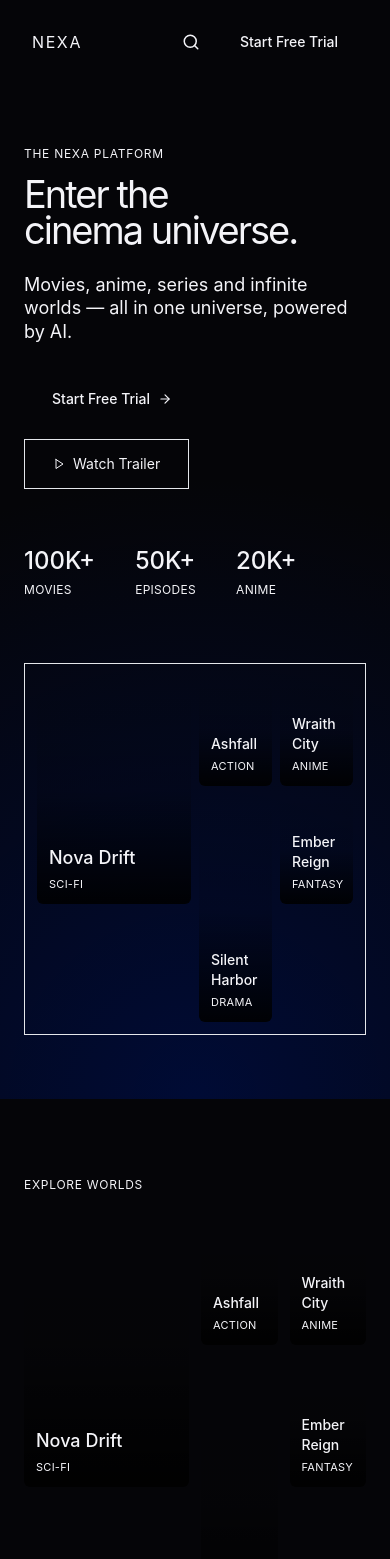
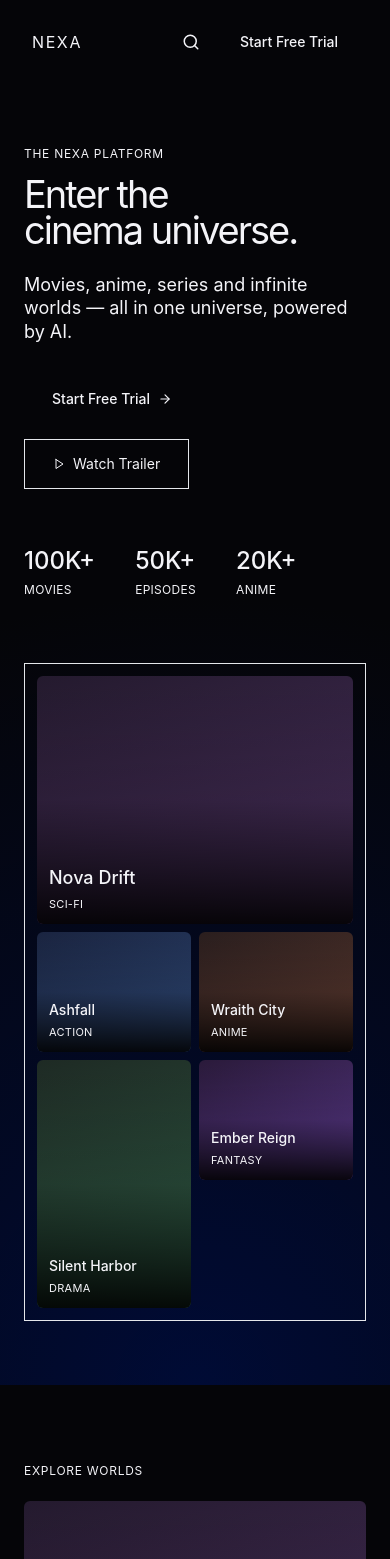
Before and after one commit to snsesu/Tzi, a Next.js app: page / in a window 390 px wide. Shown: the top 1559 px of the page. Built offline with nearby package versions, Linux system fonts and the light colour scheme.

Commit message:
Fix poster grid: distinct tile colors + responsive 2-col mobile / 4-col desktop

```diff
--- a/components/Hero.tsx
+++ b/components/Hero.tsx
@@ -1,4 +1,12 @@
 import { Play, ArrowRight } from "lucide-react";
+
+const TILE_COLORS = [
+  "linear-gradient(160deg,#241a2e,#4a2f5e)",
+  "linear-gradient(160deg,#1a2440,#2f4a78)",
+  "linear-gradient(160deg,#2a1e1e,#5e3a2f)",
+  "linear-gradient(160deg,#1e2a24,#2f5e46)",
+  "linear-gradient(160deg,#2a1a3a,#5c3a8f)",
+];
 
 const stills = [
   { w: 2, h: 2, title: "Nova Drift", tag: "Sci-Fi" },
@@ -14,11 +22,11 @@ const stats = [
   { value: "20K+", label: "Anime" },
 ];
 
-function StillTile({ w, h, title, tag }: { w: number; h: number; title: string; tag: string }) {
+function StillTile({ w, h, title, tag, color }: { w: number; h: number; title: string; tag: string; color: string }) {
   return (
     <div
-      className="relative overflow-hidden rounded-md bg-graphite"
-      style={{ gridColumn: `span ${w}`, gridRow: `span ${h}` }}
+      className="relative overflow-hidden rounded-md min-h-[100px]"
+      style={{ gridColumn: `span ${w}`, gridRow: `span ${h}`, background: color }}
     >
       <div className="absolute inset-0 bg-gradient-to-t from-black/90 via-black/10 to-transparent" />
       <div className="absolute left-3 right-3 bottom-3">
@@ -70,9 +78,9 @@ export default function Hero() {
 
           {/* Right: Product UI Mockup Container — 10px radius, twilight border halo */}
           <div className="rounded-card border border-twilight shadow-halo bg-graphite p-3">
-            <div className="grid grid-cols-4 gap-2" style={{ gridAutoRows: 110 }}>
-              {stills.map((s) => (
-                <StillTile key={s.title} {...s} />
+            <div className="grid grid-cols-2 md:grid-cols-4 gap-2" style={{ gridAutoRows: 120 }}>
+              {stills.map((s, i) => (
+                <StillTile key={s.title} {...s} color={TILE_COLORS[i]} />
               ))}
             </div>
           </div>
@@ -84,9 +92,9 @@ export default function Hero() {
         <p className="text-[12px] uppercase tracking-[0.06em] text-iris font-normal leading-none mb-6">
           Explore Worlds
         </p>
-        <div className="grid grid-cols-4 gap-3" style={{ gridAutoRows: 130 }}>
-          {stills.map((s) => (
-            <StillTile key={`b-${s.title}`} {...s} />
+        <div className="grid grid-cols-2 md:grid-cols-4 gap-3" style={{ gridAutoRows: 140 }}>
+          {stills.map((s, i) => (
+            <StillTile key={`b-${s.title}`} {...s} color={TILE_COLORS[i]} />
           ))}
         </div>
       </section>
```
